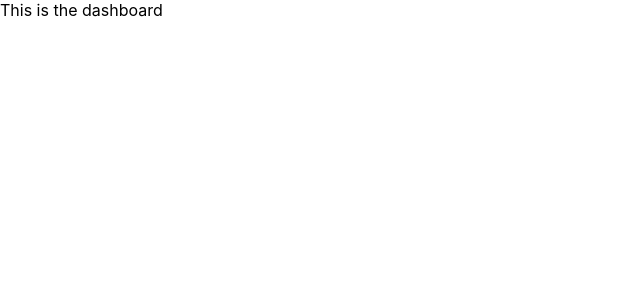
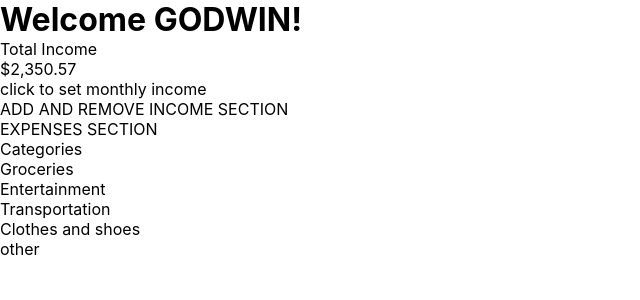
Before and after one commit to StarChaser44/ExpenseTrackerUI, a React (Create React App) app: page /Dashboard in a window 1280 px wide. Shown: the top 300 px of the page, without its empty margins (0-640 px from the left). Built offline with nearby package versions, Linux system fonts and the light colour scheme.

Commit message:
Added redirection from home and some dashboard items

```diff
--- a/package.json
+++ b/package.json
@@ -6,6 +6,7 @@
     "@testing-library/jest-dom": "^4.2.4",
     "@testing-library/react": "^9.5.0",
     "@testing-library/user-event": "^7.2.1",
+    "dotenv": "^8.2.0",
     "react": "^16.13.1",
     "react-dom": "^16.13.1",
     "react-router-dom": "^5.2.0",
--- a/src/Components/Dashboard/Dashboard.js
+++ b/src/Components/Dashboard/Dashboard.js
@@ -3,7 +3,30 @@ import React from 'react';
 const Dashboard = () => {
     return (
         <div>
-            This is the dashboard
+            <h1>Welcome GODWIN!</h1>
+            <div>
+                <p>Total Income</p>
+                <p>$2,350.57</p>
+                <p>click to set monthly income</p>
+            </div>
+            <div>
+                ADD AND REMOVE INCOME SECTION
+            </div>
+            <div>
+                EXPENSES SECTION
+            </div>
+            <div>
+                <p>Categories</p>
+                <div>
+                    <ul>
+                        <li>Groceries</li>
+                        <li>Entertainment</li>
+                        <li>Transportation</li>
+                        <li>Clothes and shoes</li>
+                        <li>other</li>
+                    </ul>
+                </div>
+            </div>
         </div>
     )
 }
--- a/src/Components/Home/Home.js
+++ b/src/Components/Home/Home.js
@@ -1,9 +1,16 @@
-import React from 'react';
+import React, { useState } from 'react';
 import './HomeStyle.css'
+import {Redirect} from 'react-router-dom'
 /**
  * Landing page for all users who start the application
 */
 const Home = () => {
+    const [redirectLogin, setRedirectLogin] = useState(false);
+    const [redirectSignup, setRedirectSignup] = useState(false);
+
+    if(redirectLogin) return <Redirect to="/login" />
+    if(redirectSignup) return <Redirect to="/signup" />
+
     return (
         <div className="homeContainer">
             <h1 className="heading"> Budget Calculator </h1>
@@ -11,10 +18,10 @@ const Home = () => {
                 <p className="bannerText">It's your money, own it!</p>
             </div>
             <div className="signupBanner">
-                <p className="signupBannerText">SIGN UP!</p>
+                <p className="signupBannerText" onClick={() => setRedirectSignup(true)}>SIGN UP!</p>
             </div>
             <div className="loginBanner">
-                <p className="loginBannerText">LOGIN</p>
+                <p className="loginBannerText" onClick={() => setRedirectLogin(true)}>LOGIN</p>
             </div>
         </div>
     )
--- a/src/Components/Home/HomeStyle.css
+++ b/src/Components/Home/HomeStyle.css
@@ -3,7 +3,7 @@
     width: 1328px;
     height: 100px;
     left: 100px;
-    top: 55px;
+    top: 70px;
     font-family: Red Hat Text;
     font-style: normal;
     font-weight: bold;
```
Also changed, not shown: 1 other file (tests, documents, lock files or other folders).
